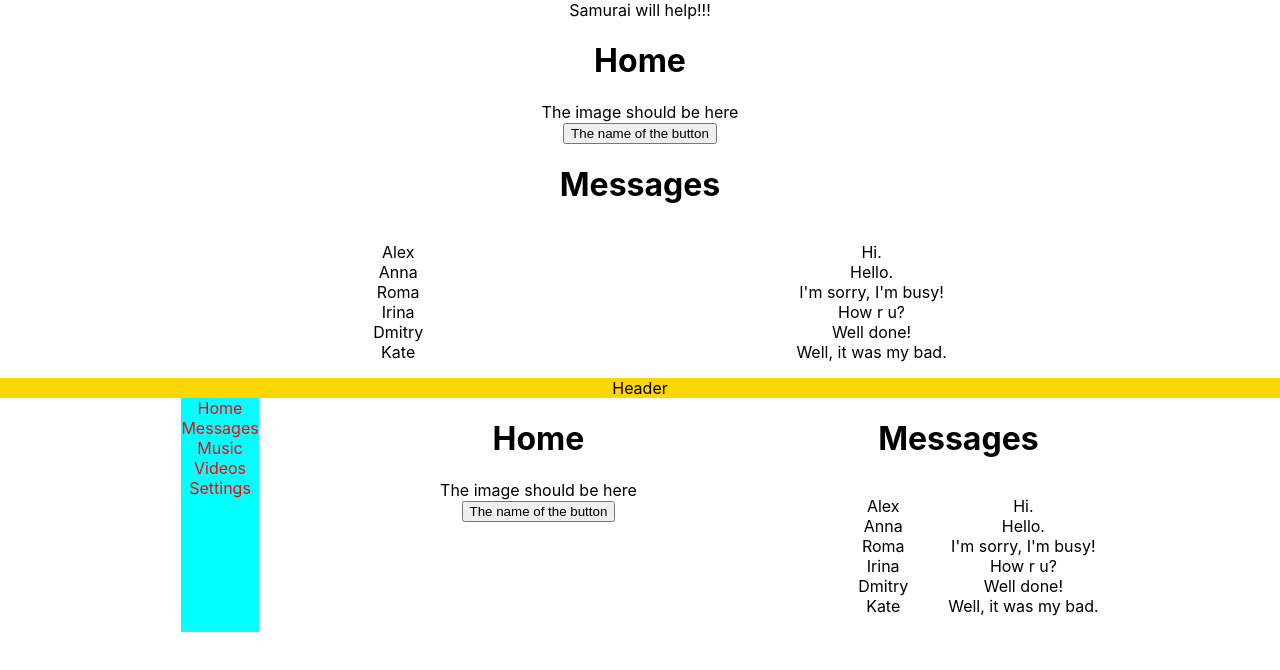
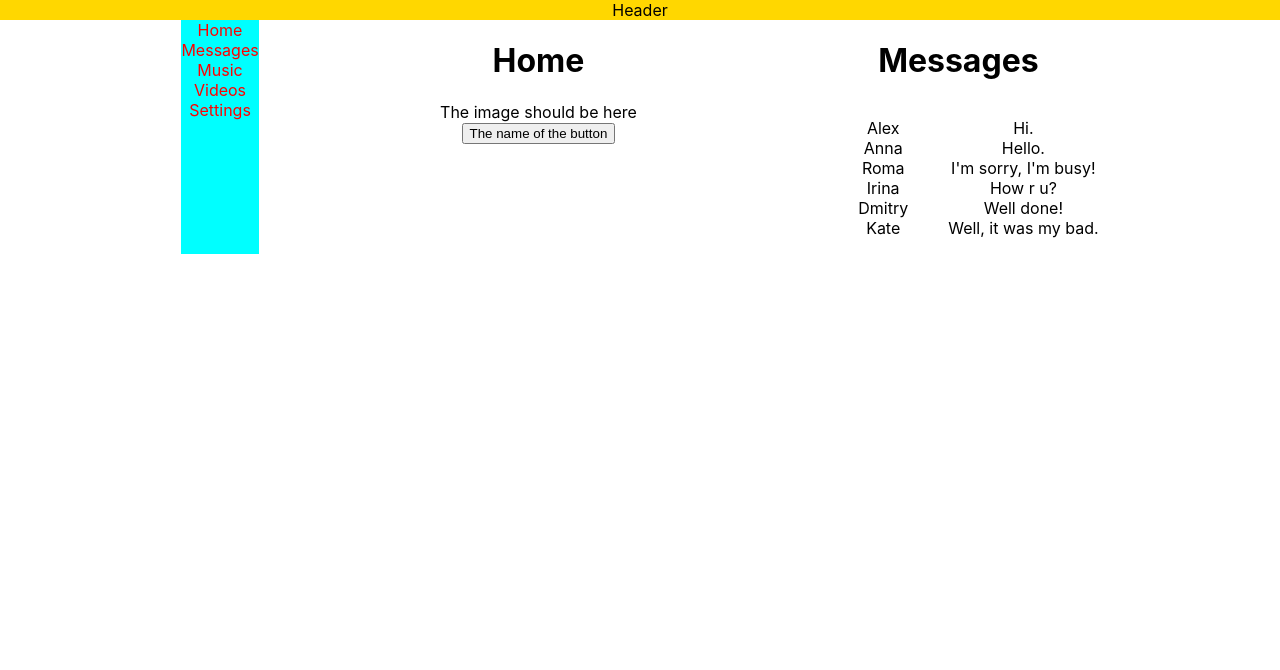
Before and after one commit to IJTINK7/swh-samurai-way-main, a React (Create React App) app: page / in a window 1280 px wide. Shown: the top 670 px of the page. Built offline with nearby package versions, Linux system fonts and the light colour scheme.

Commit message:
Creating the structure of the project

```diff
--- a/src/App.tsx
+++ b/src/App.tsx
@@ -33,9 +33,9 @@ function App() {
 
 	return (
 		<div className="App">
-			Samurai will help!!!
-			<Home data1={data1}/>
-			<Messages data2={data2}/>
+			{/*Samurai will help!!!*/}
+			{/*<Home data1={data1}/>*/}
+			{/*<Messages data2={data2}/>*/}
 			<div>
 				<Header/>
 				<div className={"container"}>
```
